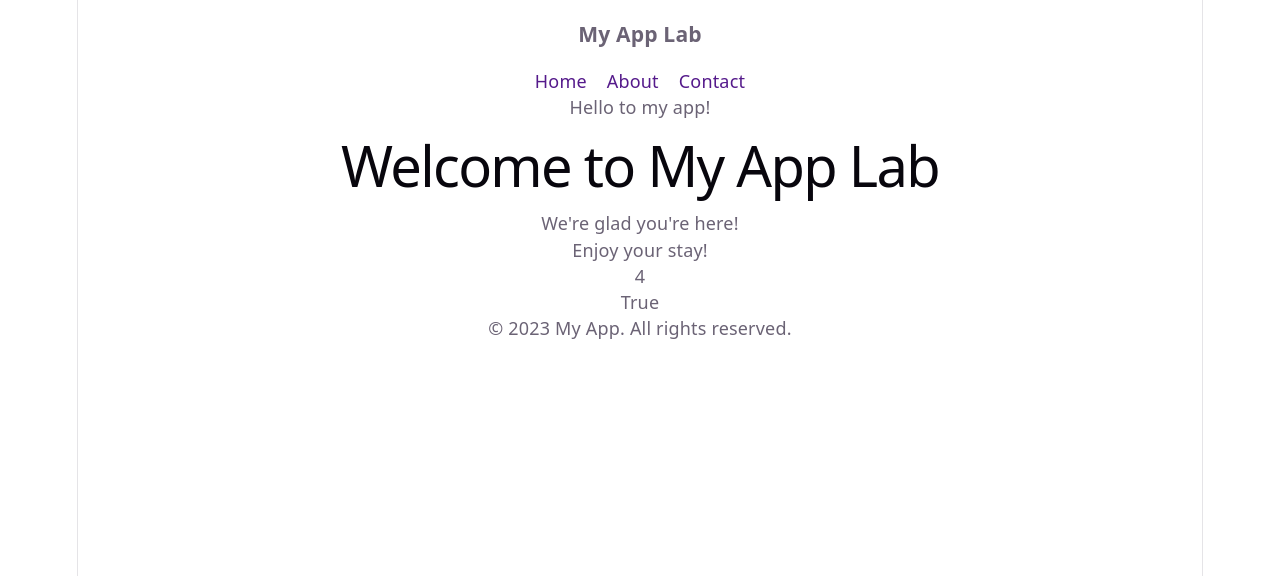
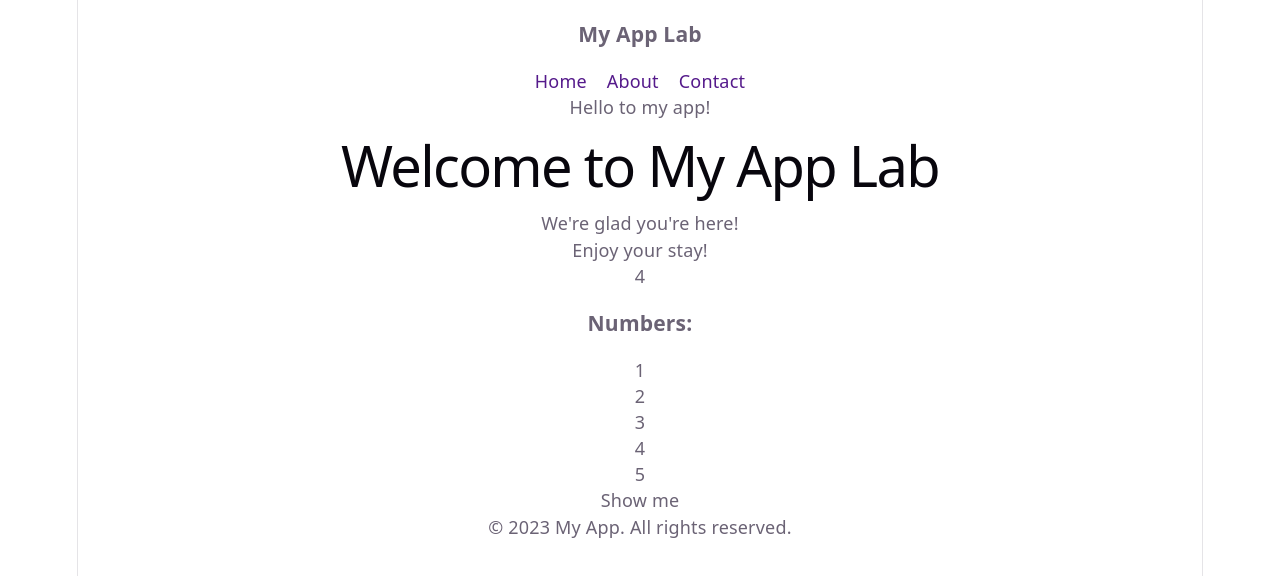
Before and after one commit to AleksandarStanisic021/reactlab, a React (Vite) app: page / in a window 1280 px wide. Shown: the top 576 px of the page. Built offline with nearby package versions, Linux system fonts and the light colour scheme.

Commit message:
add lists

```diff
--- a/src/App.jsx
+++ b/src/App.jsx
@@ -6,14 +6,19 @@ import Main from "./comps/Main";
 import Welcome from "./comps/Welcome";
 
 function App() {
+  const numbers = [1, 2, 3, 4, 5];
   return (
     <>
       <Navbar />
       <Main />
       <Welcome />
       <p>{2 + 2}</p>
-      {true && <p>True</p>}
+      <h3>Numbers:</h3>
+      {numbers.map((number) => (
+        <p key={number}>{number}</p>
+      ))}
       {false && <p>True</p>}
+      {true && <p>Show me</p>}
       <Footer />
     </>
   );
```
